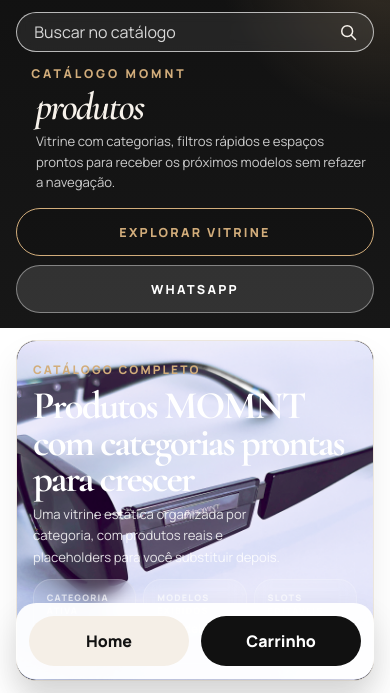
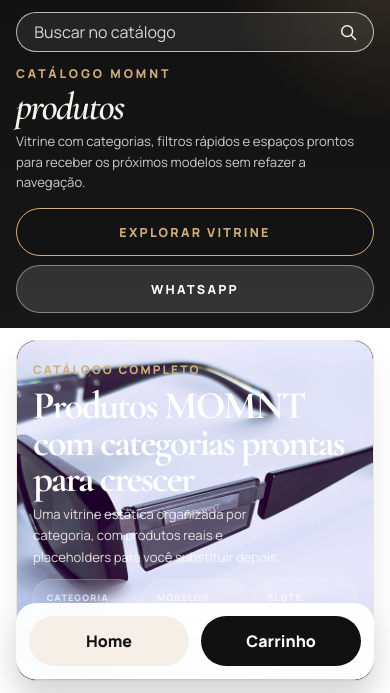
Before and after one commit to MOMNTLabs/MOMNT, a plain HTML site: page produtos.html in a window 390 px wide. Shown: the part 149-842 px from the top of the page. Drawn offline with nearby package versions, Linux system fonts and the light colour scheme.

Commit message:
Align compact page hero copy

```diff
--- a/assets/css/shop-pages.css
+++ b/assets/css/shop-pages.css
@@ -60,17 +60,9 @@ body.checkout-page {
   align-items: end;
 }
 
-.catalog-page .compact-page-intro {
-  padding-inline: clamp(0.85rem, 1.6vw, 1.5rem);
-}
-
 .compact-page-intro-copy {
   display: grid;
   gap: 0.7rem;
-}
-
-.catalog-page .compact-page-intro-copy {
-  padding-inline-start: clamp(1.35rem, 2.4vw, 2.4rem);
 }
 
 .catalog-page .hero-kicker,
@@ -86,10 +78,6 @@ body.checkout-page {
   line-height: 0.86;
 }
 
-.catalog-page .page-hero-title {
-  margin-inline-start: clamp(0.35rem, 0.8vw, 0.7rem);
-}
-
 .catalog-page .hero-text,
 .cart-page .hero-text,
 .checkout-page .hero-text {
@@ -98,10 +86,6 @@ body.checkout-page {
   font-size: 0.92rem;
   line-height: 1.65;
   color: rgba(255, 255, 255, 0.78);
-}
-
-.catalog-page .hero-text {
-  padding-inline-start: clamp(0.35rem, 0.8vw, 0.7rem);
 }
 
 .compact-page-intro-actions {
@@ -1125,20 +1109,6 @@ body.checkout-page {
     gap: 0.55rem;
   }
 
-  .catalog-page .compact-page-intro {
-    padding-inline: 0.65rem;
-  }
-
-  .catalog-page .compact-page-intro-copy {
-    padding-inline-start: 0.95rem;
-  }
-
-  .catalog-page .page-hero-title,
-  .catalog-page .hero-text {
-    margin-inline-start: 0.15rem;
-    padding-inline-start: 0.15rem;
-  }
-
   .pdp-purchase-top,
   .pdp-support-links {
     grid-template-columns: 1fr;
--- a/produtos.html
+++ b/produtos.html
@@ -16,7 +16,7 @@
     />
     <link rel="icon" type="image/png" href="assets/images/momnt-symbol.png" />
     <link rel="stylesheet" href="assets/css/styles-v3.css?v=20260624d" />
-    <link rel="stylesheet" href="assets/css/shop-pages.css?v=20260624e" />
+    <link rel="stylesheet" href="assets/css/shop-pages.css?v=20260624f" />
   </head>
   <body class="catalog-page">
     <div class="announcement-bar">
```
Also changed, not shown: carrinho.html (+1 -1 lines), checkout.html (+1 -1 lines), produto.html (+1 -1 lines).
